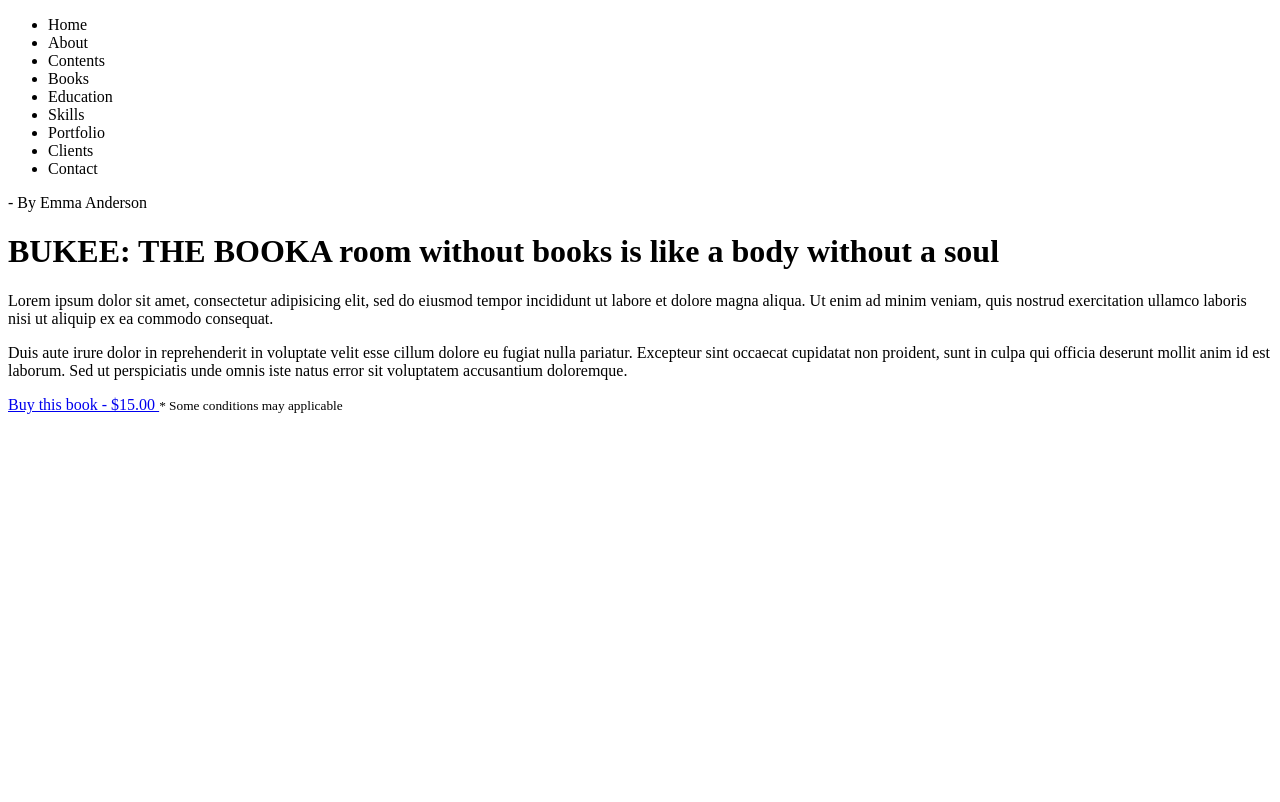
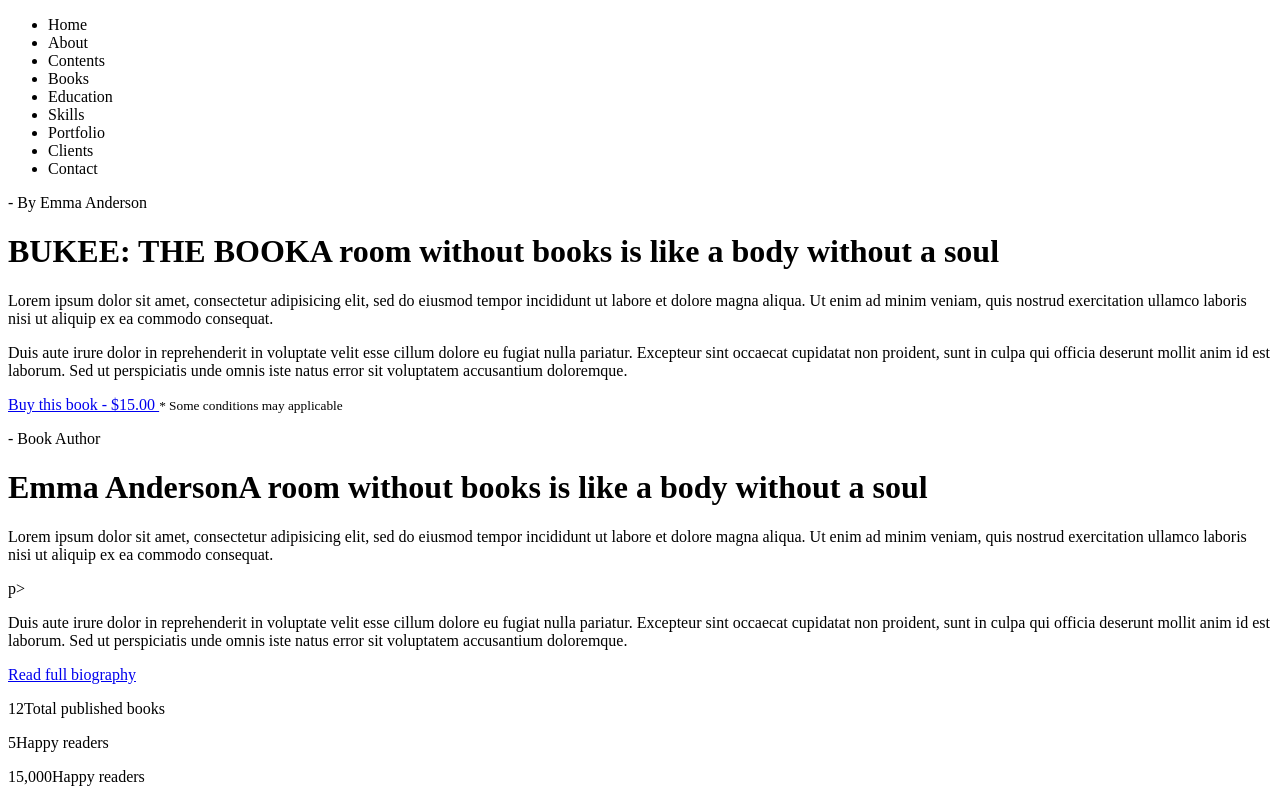
Before and after one commit to AlenaDD/bukee, a plain HTML site: page index.html in a window 1280 px wide. Drawn offline with Linux system fonts and the light colour scheme.

Commit message:
new file

```diff
--- a/index.html
+++ b/index.html
@@ -39,5 +39,24 @@
         </div>
     </div>
 </div>
+<div class="page">
+    <div class="wrap">
+        <div class="block_author">
+            <div class="block-text">
+                <p class="block-text__name">- Book Author</p>
+                <h1 class="block-text__title">Emma Anderson<span>A room without books is like a body without a soul</span></h1>
+                <p>Lorem ipsum dolor sit amet, consectetur adipisicing elit, sed do eiusmod tempor incididunt ut labore et dolore magna aliqua. Ut enim ad minim veniam, quis nostrud exercitation ullamco laboris nisi ut aliquip ex ea commodo consequat.</p>p>
+                <p>Duis aute irure dolor in reprehenderit in voluptate velit esse cillum dolore eu fugiat nulla pariatur. Excepteur sint occaecat cupidatat non proident, sunt in culpa qui officia deserunt mollit anim id est laborum. Sed ut perspiciatis unde omnis iste natus error sit voluptatem accusantium doloremque.</p>
+                <a href="#" class="block-text__btn">Read full biography </a>
+            </div>
+            <div> </div>
+        </div>
+        <div class="counter">
+            <p><span>12</span>Total published books</p>
+            <p><span>5</span>Happy readers</p>
+            <p><span>15,000</span>Happy readers</p>
+        </div>
+    </div>
+</div>
 </body>
 </html>
```
